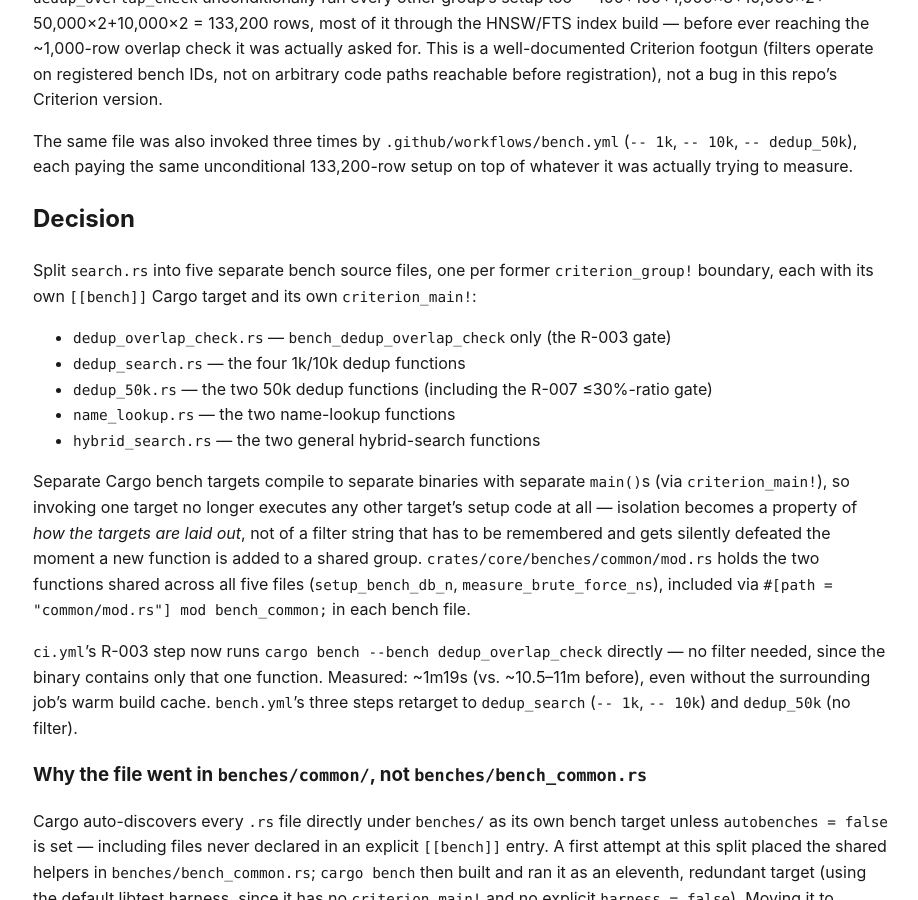
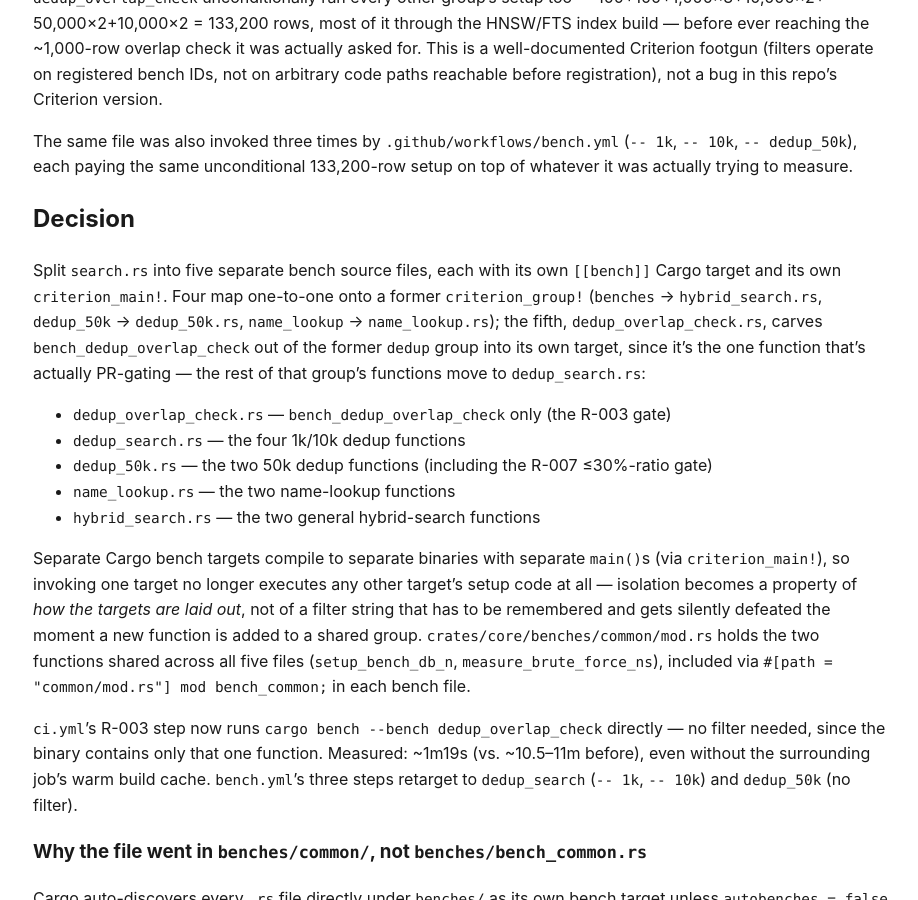
Before and after one commit to verveguy/liminis-context-graph, a Jekyll site: the page built from docs/adr/0316-bench-target-per-criterion-group.md, in a window 1280 px wide and 900 px high, scrolled down 682 px. Shown: the whole window, without its empty margins (177-1095 px from the left). Built offline with Jekyll 4.4.1, drawn with Linux system fonts in a browser that asks for light colours; our own code applies the rules of GitHub Pages for plain Markdown files.

Commit message:
Fix review finding: drop non-Spec-Kit heading suffixes, tighten ADR-0316 split wording
- Remove the "*(mandatory)*" suffix from three spec.md section headers
  (User Scenarios & Testing, Requirements, Success Criteria) — the
  project's canonical Spec Kit template uses bare headers, and the
  suffix risks breaking automated parsing/search (Copilot review).
- Clarify ADR-0316's Decision section: dedup_overlap_check.rs doesn't
  map one-to-one onto a former criterion_group! like the other four
  files do — it carves one function out of the former `dedup` group,
  which is why there are 5 targets for 4 former groups (Copilot review).

```diff
--- a/docs/adr/0316-bench-target-per-criterion-group.md
+++ b/docs/adr/0316-bench-target-per-criterion-group.md
@@ -35,8 +35,12 @@ actually trying to measure.
 
 ## Decision
 
-Split `search.rs` into five separate bench source files, one per former `criterion_group!`
-boundary, each with its own `[[bench]]` Cargo target and its own `criterion_main!`:
+Split `search.rs` into five separate bench source files, each with its own `[[bench]]` Cargo
+target and its own `criterion_main!`. Four map one-to-one onto a former `criterion_group!`
+(`benches` → `hybrid_search.rs`, `dedup_50k` → `dedup_50k.rs`, `name_lookup` → `name_lookup.rs`);
+the fifth, `dedup_overlap_check.rs`, carves `bench_dedup_overlap_check` out of the former `dedup`
+group into its own target, since it's the one function that's actually PR-gating — the rest of
+that group's functions move to `dedup_search.rs`:
 
 - `dedup_overlap_check.rs` — `bench_dedup_overlap_check` only (the R-003 gate)
 - `dedup_search.rs` — the four 1k/10k dedup functions
```
Also changed, not shown: specs/316-release-test-suite-takes/spec.md (+3 -3 lines).
